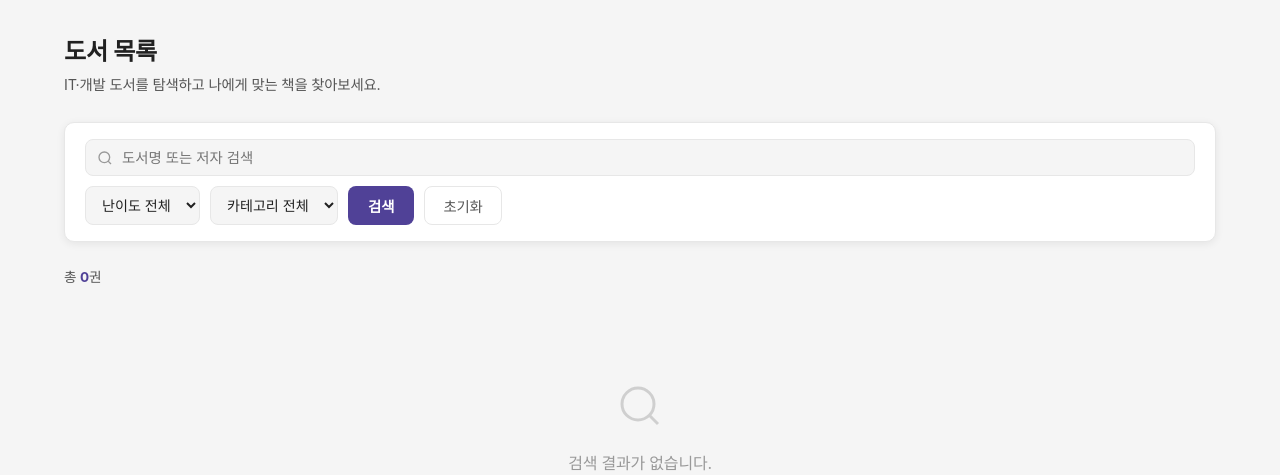
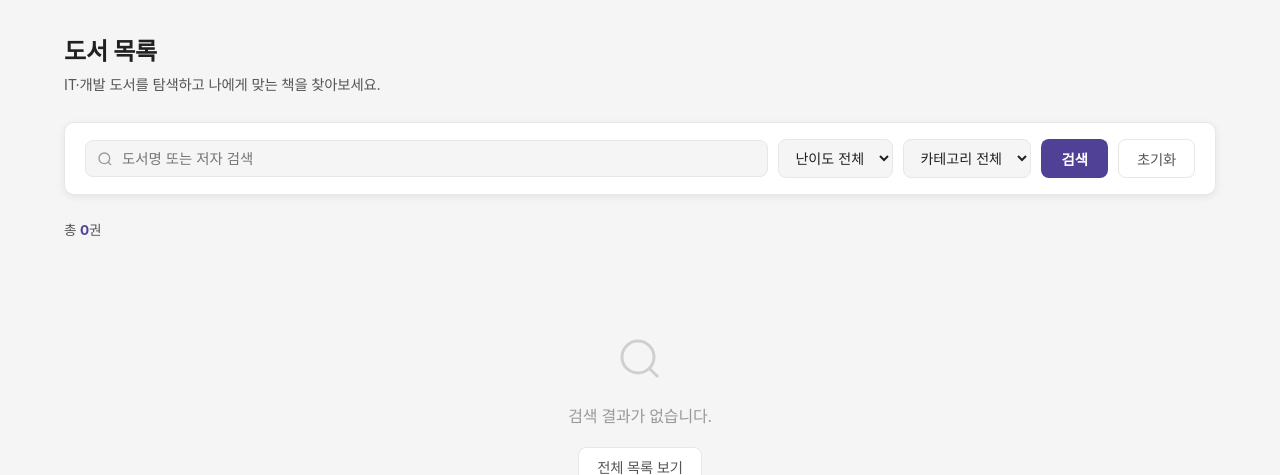
Before and after one commit to khs980714/READ-ME, a Django app: page / in a window 1280 px wide. Shown: the part 112-587 px from the top of the page. Run offline with Django 5.2, Linux system fonts and the light colour scheme; data comes from the database, SQL or seed files in the repository; data that the repository does not hold is empty; some web fonts are replaced.

Commit message:
fix: keep filter controls inline with search bar and wrap as a group
Replace the two-row layout with a single flex row using flex-wrap.
The search box grows to fill available space while the controls
(difficulty, category, search, reset) are grouped with flex-shrink:0
so they move to the next line together instead of wrapping individually.

Co-Authored-By: Claude Sonnet 4.6 <noreply@anthropic.com>

```diff
--- a/django_server/static/css/style.css
+++ b/django_server/static/css/style.css
@@ -184,25 +184,27 @@ button { cursor: pointer; font-family: inherit; }
   box-shadow: var(--shadow-sm);
 }
 
+/* 검색창 + 컨트롤 묶음을 한 줄로 배치.
+   공간이 부족해지면 컨트롤 묶음 전체가 다음 줄로 이동. */
 .filter-form {
-  display: flex;
-  flex-direction: column;
-  gap: 10px;
-}
-
-/* 검색·필터 각 행 */
-.filter-row {
   display: flex;
   flex-wrap: wrap;
   gap: 10px;
   align-items: center;
 }
 
-.filter-row--search { width: 100%; }
-
 .search-box {
   position: relative;
-  width: 100%;
+  flex: 1;
+  min-width: 200px;
+}
+
+/* 난이도·카테고리·버튼을 하나의 묶음으로 유지 */
+.filter-controls {
+  display: flex;
+  gap: 10px;
+  align-items: center;
+  flex-shrink: 0;
 }
 .search-icon {
   position: absolute;
@@ -425,6 +427,5 @@ button { cursor: pointer; font-family: inherit; }
   .detail-wrap { flex-direction: column; padding: 20px; }
   .detail-thumb { width: 140px; margin: 0 auto; }
   .book-grid { grid-template-columns: repeat(auto-fill, minmax(150px, 1fr)); gap: 14px; }
-  /* filter-form은 이미 flex-direction:column — 별도 override 불필요 */
-  .filter-row--controls { flex-wrap: nowrap; overflow-x: auto; }
+  /* filter-form: flex-wrap이 자동 처리하므로 별도 override 불필요 */
 }
--- a/django_server/templates/books/list.html
+++ b/django_server/templates/books/list.html
@@ -12,18 +12,14 @@
 <!-- ── 검색·필터 ──────────────────────────────────────────── -->
 <div class="filter-bar">
   <form class="filter-form" method="get" action="">
-    <!-- 1행: 검색창 -->
-    <div class="filter-row filter-row--search">
-      <div class="search-box">
-        <svg class="search-icon" viewBox="0 0 24 24" fill="none" stroke="currentColor" stroke-width="2">
-          <circle cx="11" cy="11" r="8"/><line x1="21" y1="21" x2="16.65" y2="16.65"/>
-        </svg>
-        <input type="text" name="q" value="{{ query }}" placeholder="도서명 또는 저자 검색" class="search-input">
-      </div>
+    <div class="search-box">
+      <svg class="search-icon" viewBox="0 0 24 24" fill="none" stroke="currentColor" stroke-width="2">
+        <circle cx="11" cy="11" r="8"/><line x1="21" y1="21" x2="16.65" y2="16.65"/>
+      </svg>
+      <input type="text" name="q" value="{{ query }}" placeholder="도서명 또는 저자 검색" class="search-input">
     </div>
 
-    <!-- 2행: 필터 선택 + 버튼 -->
-    <div class="filter-row filter-row--controls">
+    <div class="filter-controls">
       <select name="difficulty" class="filter-select">
         <option value="">난이도 전체</option>
         {% for val, label in difficulties %}
```
